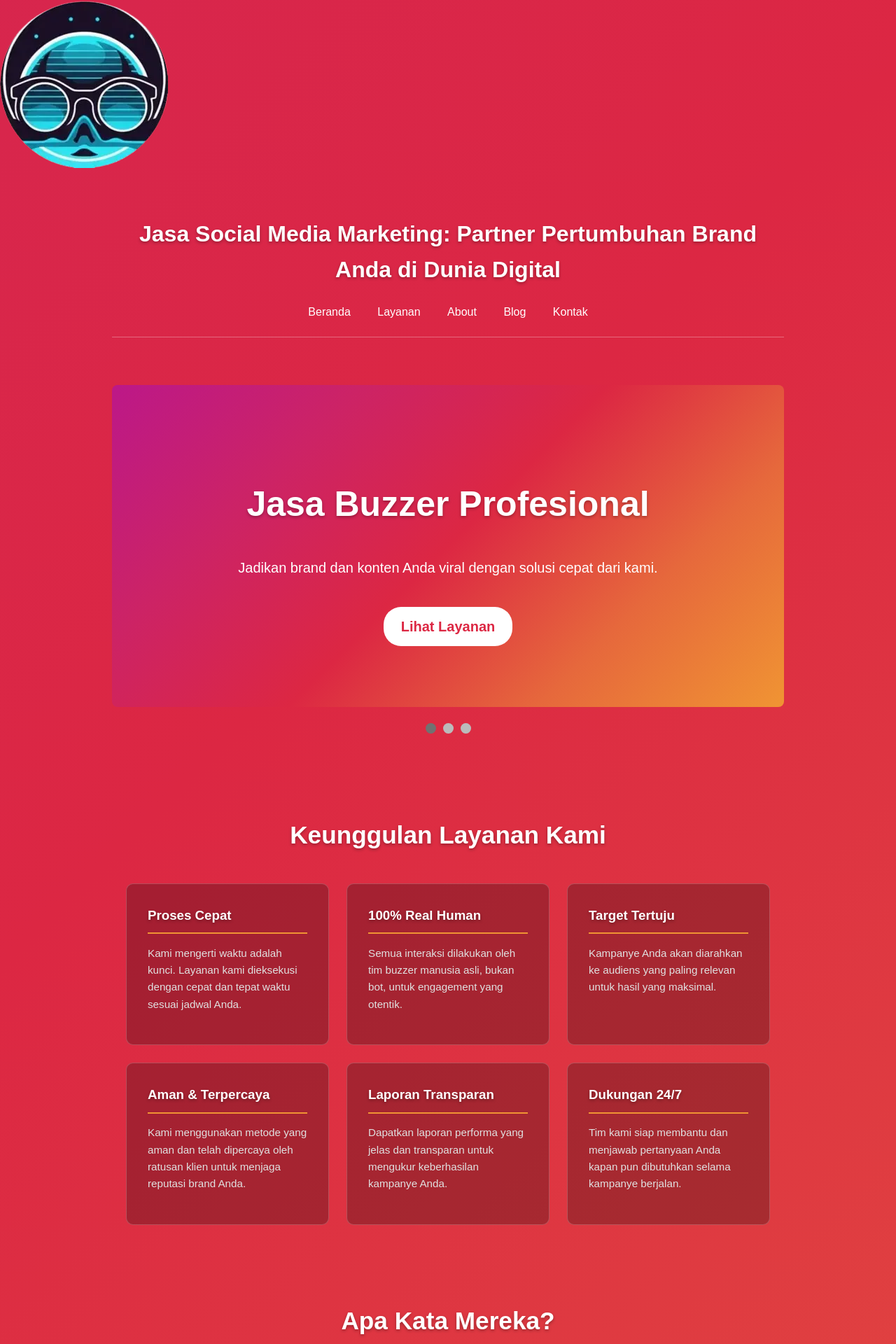
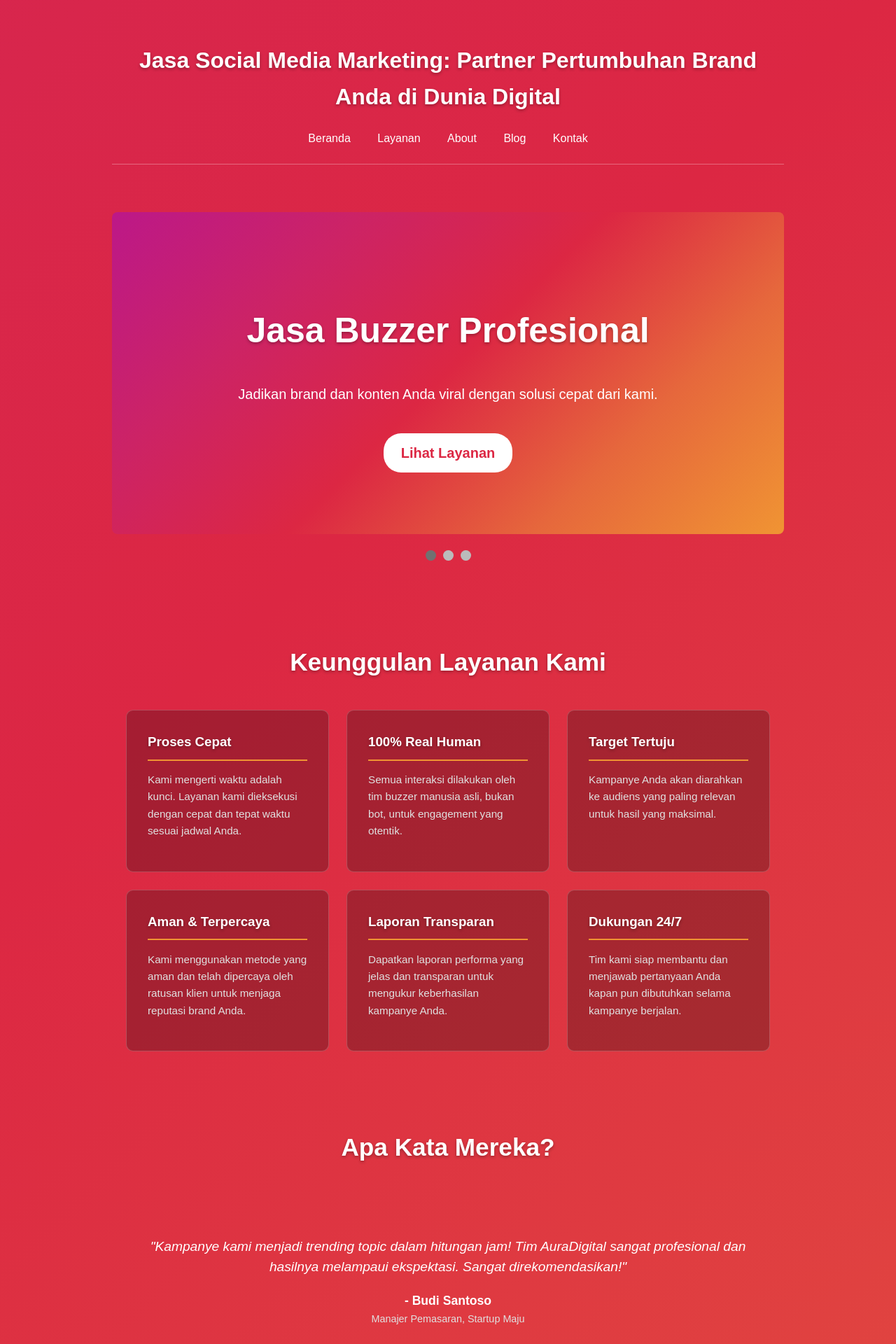
Before and after one commit to AzkaAtta/azkaatta.github.io, a Jekyll site: the page built from index.html, in a window 1280 px wide. Shown: the top 1920 px of the page at 70% size. Built offline with Jekyll 4.4.1, drawn with Linux system fonts in a browser that asks for light colours.

Commit message:
Update default.html

```diff
--- a/_layouts/default.html
+++ b/_layouts/default.html
@@ -10,11 +10,6 @@
     {% seo %}
 </head>
 <body>
-  <div class="logo-wrapper">
-  <a href="/">
-    <img src="https://raw.githubusercontent.com/AzkaAtta/azkaatta.github.io/main/image/logo%20auradigital.webp" alt="Logo Aura Digital">
-  </a>
-  </div>
 
     <header>
         <h1>Jasa Social Media Marketing: Partner Pertumbuhan Brand Anda di Dunia Digital</h1>
```
